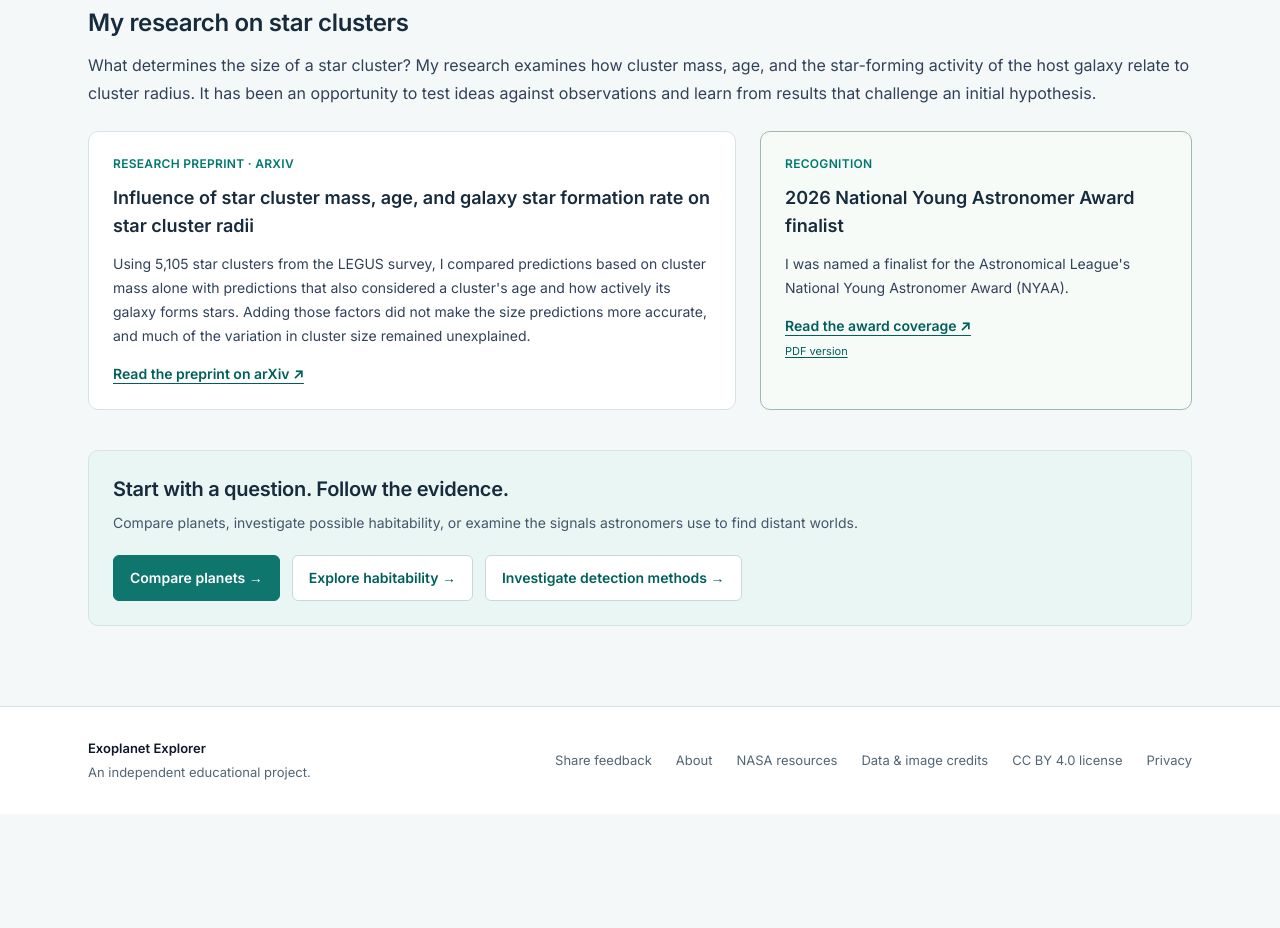
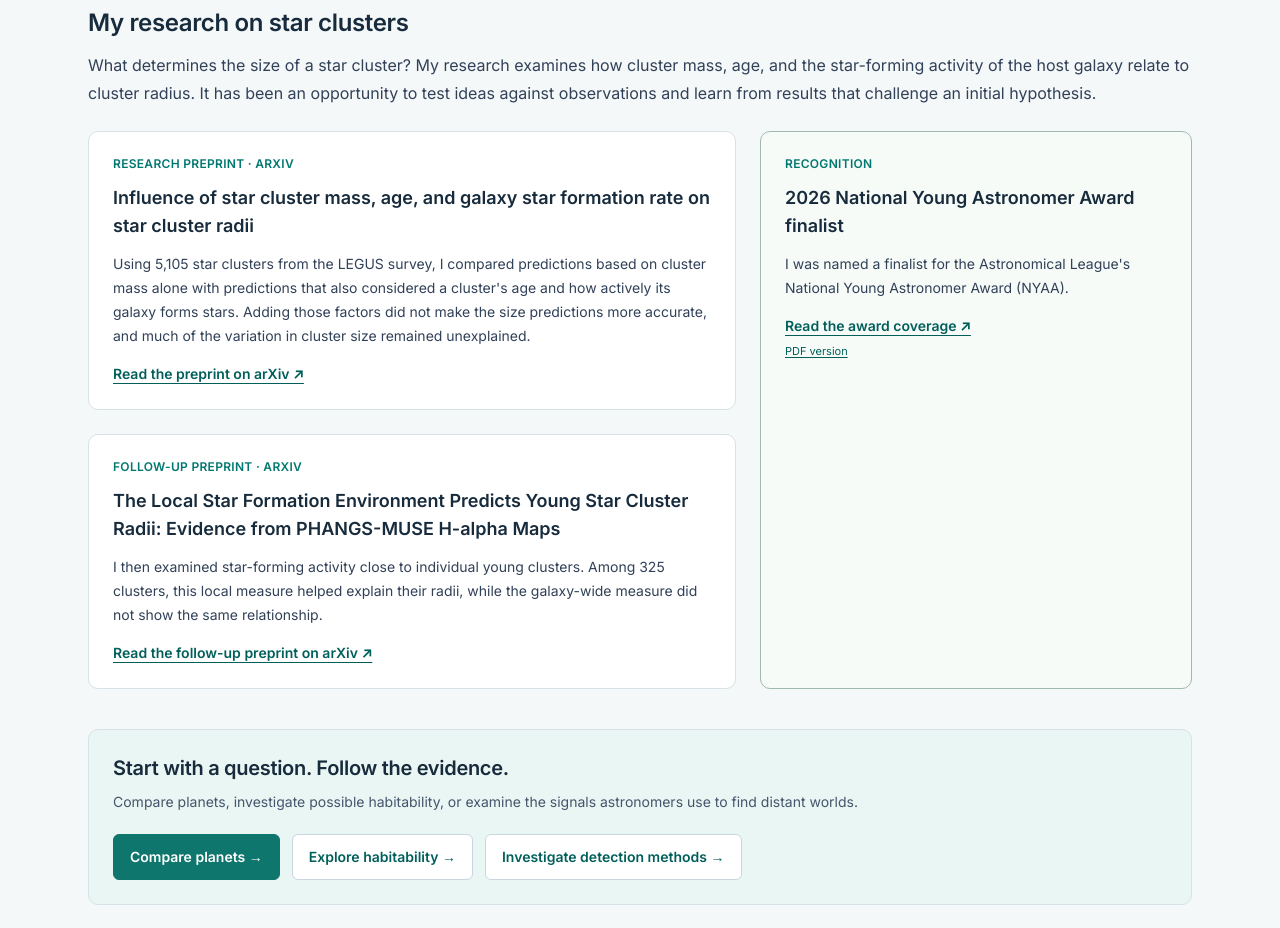
Before and after one commit to michelle-sebastian/exoplanet-discovery-lab, a Next.js app: page /about in a window 1280 px wide. Shown: the part 1020-1948 px from the top of the page. Before the commit the page ends 1834 px from the top, so only its background shows below. Built offline with nearby package versions, Linux system fonts and the light colour scheme.

Commit message:
Add second star cluster preprint to About page

```diff
--- a/src/app/about/page.tsx
+++ b/src/app/about/page.tsx
@@ -50,12 +50,20 @@ export default function AboutPage() {
         <h2 id="research-heading" className="mt-2 text-2xl font-semibold">My research on star clusters</h2>
         <p className="mt-3 leading-7 text-slate-700">What determines the size of a star cluster? My research examines how cluster mass, age, and the star-forming activity of the host galaxy relate to cluster radius. It has been an opportunity to test ideas against observations and learn from results that challenge an initial hypothesis.</p>
         <div className="mt-6 grid gap-6 md:grid-cols-[1.5fr_1fr]">
+          <div className="grid gap-6">
             <article className="lab-panel p-6">
               <p className="text-xs font-semibold uppercase tracking-wide text-teal-700">Research preprint · arXiv</p>
               <h3 className="mt-3 text-lg font-semibold leading-7">Influence of star cluster mass, age, and galaxy star formation rate on star cluster radii</h3>
               <p className="mt-3 text-sm leading-6 text-slate-700">Using 5,105 star clusters from the LEGUS survey, I compared predictions based on cluster mass alone with predictions that also considered a cluster&apos;s age and how actively its galaxy forms stars. Adding those factors did not make the size predictions more accurate, and much of the variation in cluster size remained unexplained.</p>
               <a href="https://arxiv.org/abs/2602.00445" target="_blank" rel="noopener noreferrer" className={`mt-4 inline-block text-sm ${linkStyle}`}>Read the preprint on arXiv ↗</a>
             </article>
+            <article className="lab-panel p-6">
+              <p className="text-xs font-semibold uppercase tracking-wide text-teal-700">Follow-up preprint · arXiv</p>
+              <h3 className="mt-3 text-lg font-semibold leading-7">The Local Star Formation Environment Predicts Young Star Cluster Radii: Evidence from PHANGS-MUSE H-alpha Maps</h3>
+              <p className="mt-3 text-sm leading-6 text-slate-700">I then examined star-forming activity close to individual young clusters. Among 325 clusters, this local measure helped explain their radii, while the galaxy-wide measure did not show the same relationship.</p>
+              <a href="https://arxiv.org/abs/2610.23876" target="_blank" rel="noopener noreferrer" className={`mt-4 inline-block text-sm ${linkStyle}`}>Read the follow-up preprint on arXiv ↗</a>
+            </article>
+          </div>
           <article className="lab-panel p-6" style={{ backgroundColor: "#f7fbf8", border: "1.5px solid #9fb9ad" }}>
             <p className="text-xs font-semibold uppercase tracking-wide text-teal-700">Recognition</p>
             <h3 className="mt-3 text-lg font-semibold leading-7">2026 National Young Astronomer Award finalist</h3>
```
Lines whose indentation alone changed are shown as unchanged.
